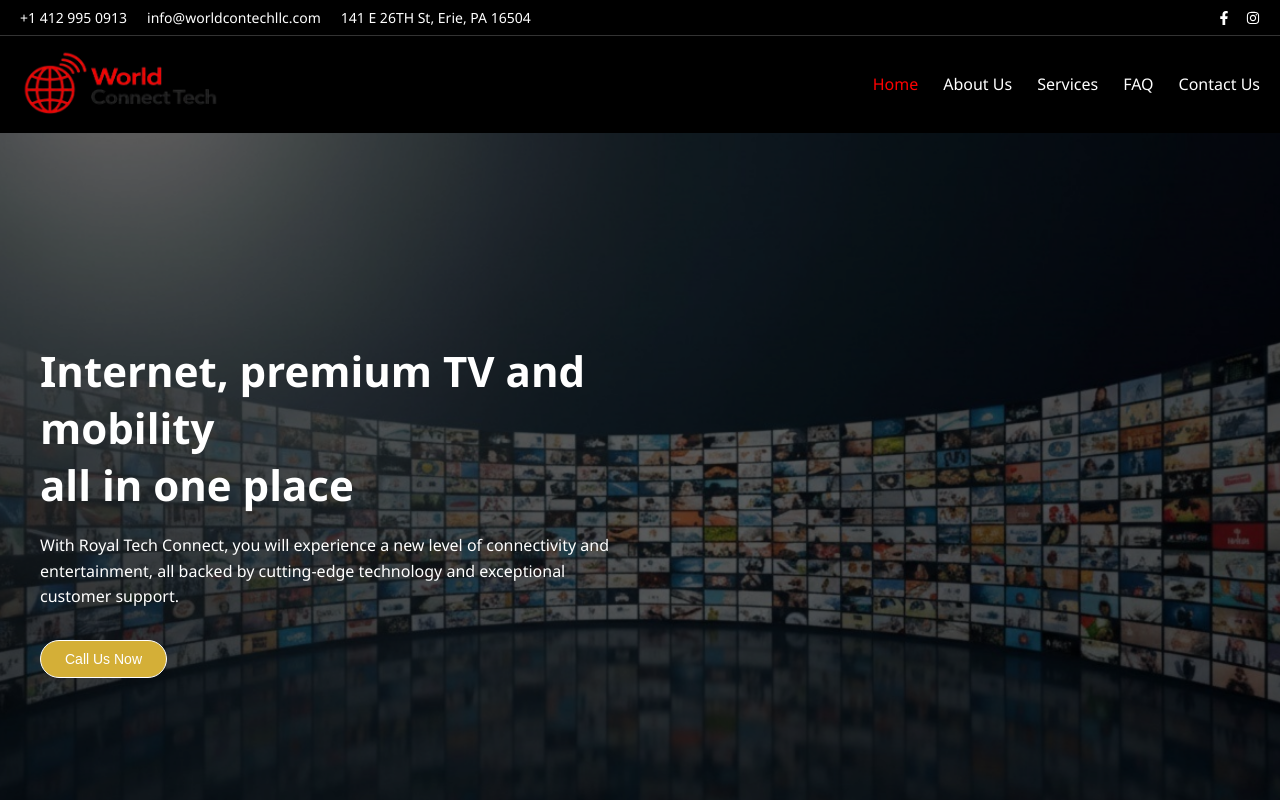
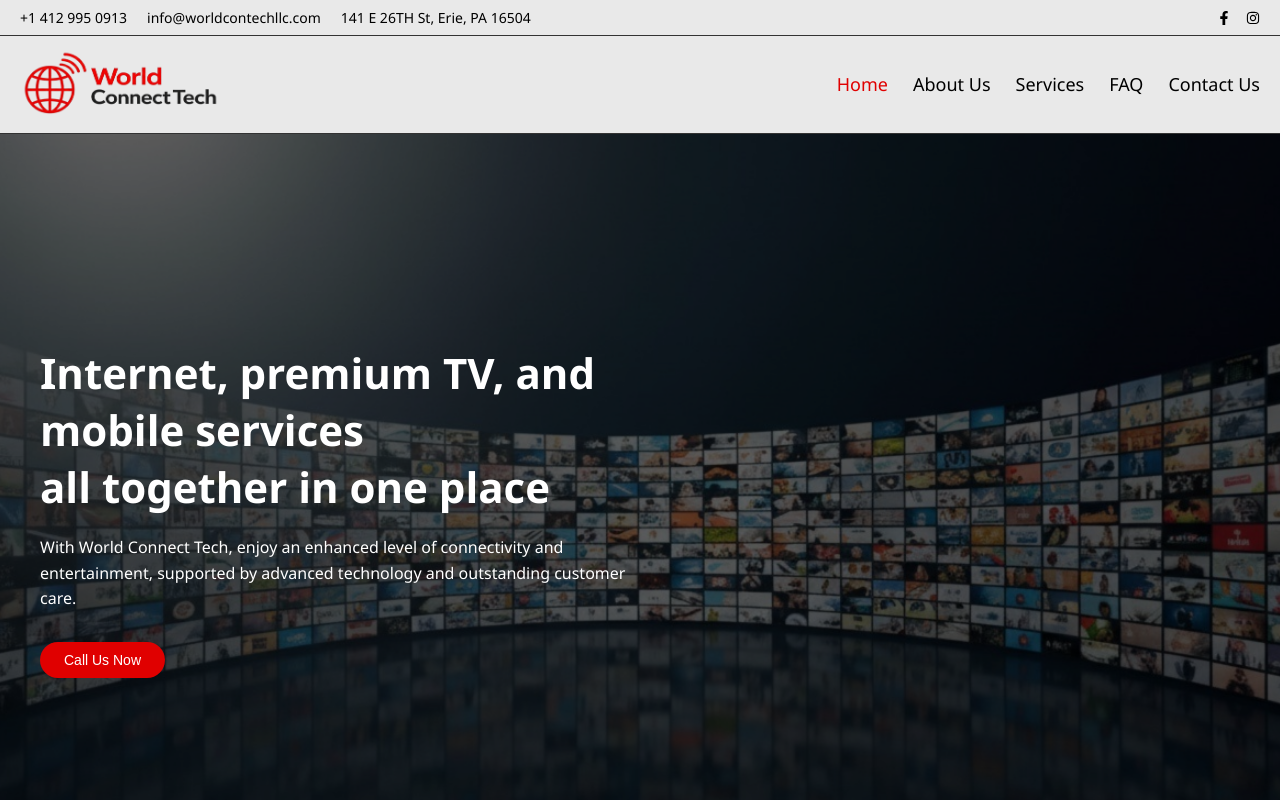
Before and after one commit to shif-aahmed/world-connect-tech, a React (Vite) app: page / in a window 1280 px wide. Built offline with nearby package versions, Linux system fonts and the light colour scheme.

Commit message:
first commit

```diff
--- a/src/components/FeaturesSection/FeaturesSection.css
+++ b/src/components/FeaturesSection/FeaturesSection.css
@@ -10,7 +10,7 @@
 .featuresContainer {
   max-width: 1200px;
   margin: auto;
-  background-color: #f7f5ef; /* light background */
+  background-color: rgb(233, 233, 233); /* light background */
   display: flex;
   gap: 30px;
   justify-content: space-between;
@@ -21,7 +21,7 @@
 }
 
 .featureCard {
-  background-color: #f7f5ef;
+  background-color: transparent;
   flex: 1 1 300px; /* responsive width */
   text-align: center;
   padding: 30px 20px;
@@ -34,7 +34,7 @@
   justify-content: center;     /* horizontal center */
   font-size: 24px;             /* adjust as needed */
   color: #ffffff;
-  background-color: #d4af37;
+  background-color: #e00000;
   width: 60px;                 /* make circle a bit bigger */
   height: 60px;
   border-radius: 50%;
--- a/src/components/FeaturesSection/FeaturesSection.jsx
+++ b/src/components/FeaturesSection/FeaturesSection.jsx
@@ -7,19 +7,19 @@ const FeaturesSection = () => {
       icon: <FaWifi />,
       title: "BROADBAND",
       description:
-        "Enjoy limitless high-speed internet connectivity that covers your entire family and all their devices without any restrictions.",
+        "Experience unlimited high-speed internet for your entire household and all devices, without any limits or interruptions.",
     },
     {
       icon: <FaTv />,
       title: "SATELLITE TV",
       description:
-        "Movies, kid's entertainment, sports, news and more! Over 200 channels! Watch with your loved ones, friends, and family.",
+        "Enjoy movies, kids' shows, sports, news, and more! Access over 200 channels with your family and friends.",
     },
     {
       icon: <FaMobileAlt />,
       title: "MOBILITY",
       description:
-        "Create a customized mobile solution that enables you to share, enjoy entertainment, and maintain global connectivity on your terms.",
+        "Get a tailored mobile solution from World Connect Tech that keeps you connected and entertained wherever you go.",
     },
   ];
 
--- a/src/components/Footer/Footer.css
+++ b/src/components/Footer/Footer.css
@@ -1,7 +1,8 @@
 .footer {
-    background-color: black;
-    color: white;
+    background-color: rgb(233, 233, 233);
+    color: rgb(0, 0, 0);
     padding: 50px 20px;
+    border-top: 1px solid #333;
   }
 
   .footerContainer {
@@ -28,7 +29,10 @@
     font-size: 14px;
     line-height: 1.6;
   }
-
+  .footerText a{
+    color: rgb(0, 0, 0);
+    text-decoration: none
+  }
   .footerSocials {
     display: flex;
     gap: 15px;
@@ -49,14 +53,16 @@
   .footerLink {
     cursor: pointer;
     font-size: 14px;
-    color: white;
+    color: rgb(0, 0, 0);
     transition: color 0.3s ease;
       text-decoration: none;
-
+  }
+  .footerLink:hover,.footerText a:hover{
+    color:  #e00000;
   }
 
   .footerLink.active {
-    color: red;
+    color:  #e00000;
   }
 
   /* Headings */
--- a/src/components/Footer/Footer.jsx
+++ b/src/components/Footer/Footer.jsx
@@ -22,8 +22,8 @@ const Footer = () => {
             <img src={logo} alt="Logo" />
           </div>
           <p className="footerText">
-            Royaltech Connect is your one-stop shop for TV, internet, and phone
-            services. We offer the best deal in your area, granted.
+            World Connect Tech is your one-stop shop for TV, internet, and phone
+            services. We provide the best deals in your area.
           </p>
           <div className="footerSocials">
             <FaFacebookF />
@@ -51,9 +51,18 @@ const Footer = () => {
 
         {/* Column 3 */}
         <div className="footerCol">
-          <h4>Get in connect</h4>
+          <h4>
+              Get in connect
+          </h4>
           <p className="footerText">
-            Don't miss our future updates. Get subscribed today.
+            <a href="tel:+14129950913">+1 412-995-0913</a>
+            <br />
+            <a href="mailto:info@worldcontechllc.com">
+            info@worldcontechllc.com
+            </a>
+            <br />
+            <br />
+            Don't miss our future updates.
           </p>
         </div>
       </div>
--- a/src/components/HeroBanner/HeroBanner.css
+++ b/src/components/HeroBanner/HeroBanner.css
@@ -34,9 +34,9 @@
   }
 
   .heroBtn {
-    background-color: #d4af37; /* gold */
+    background-color: #e00000; /* gold */
     color: white;
-    border: 1px solid white;
+    border: none;
     padding: 10px 24px;
     font-size: 14px;
     cursor: pointer;
--- a/src/components/HeroBanner/HeroBanner.jsx
+++ b/src/components/HeroBanner/HeroBanner.jsx
@@ -6,13 +6,12 @@ const HeroBanner = () => {
       <div className="heroOverlay">
         <div className="heroContent">
           <h1>
-            Internet, premium TV and mobility <br /> all in one place
+            Internet, premium TV, and mobile services <br /> all together in one place
           </h1>
 
           <p>
-            With Royal Tech Connect, you will experience a new level of
-            connectivity and entertainment, all backed by cutting-edge
-            technology and exceptional customer support.
+            With World Connect Tech, enjoy an enhanced level of connectivity and entertainment,
+            supported by advanced technology and outstanding customer care.
           </p>
 
           <a href="tel:+14129950913">
--- a/src/components/LiveSportsSection/LiveSportsSection.jsx
+++ b/src/components/LiveSportsSection/LiveSportsSection.jsx
@@ -6,12 +6,12 @@ const LiveSportsSection = () => {
   return (
     <section className="liveSportsSection">
       <h2 className="liveSportsHeading">
-        Exciting live sports and entertaining TV shows for your closest companions.
+        Thrilling live sports and captivating TV shows for you and your loved ones.
       </h2>
       <div className="liveSportsContent">
         <div className="liveSportsText">
           <p>
-            We are here to help you customize your ideal package for internet, cable television, and telephone services. Explore top-tier service providers available in your locality based on our expert recommendations. Feel free to contact us to learn about our special promotions.
+            At World Connect Tech, we help you build your perfect package for internet, cable TV, and phone services. Discover top-quality providers in your area through our expert guidance, and reach out to learn about our exclusive offers.
           </p>
         </div>
         <div className="liveSportsImage">
--- a/src/components/Navbar/Navbar.css
+++ b/src/components/Navbar/Navbar.css
@@ -1,7 +1,8 @@
 .navbar {
-  background-color: black;
-  color: white;
+  background-color: rgb(233, 233, 233);
+  color: rgb(0, 0, 0);
   width: 100%;
+  border-bottom: 1px solid #333;
 }
 
 /* Top bar */
@@ -27,14 +28,15 @@
 
 /* ✅ ADDED: style contact links */
 .contactInfo a {
-  color: white;
+  color: rgb(0, 0, 0);
   text-decoration: none;
   cursor: pointer;
+
 }
 
 .contactInfo a:hover {
   text-decoration: none;
-  color: white;
+  color: #e00000;
 }
 
 /* Bottom bar */
@@ -64,12 +66,15 @@
 .link {
   cursor: pointer;
   transition: color 0.3s ease;
-  color: white;
+  color: rgb(0, 0, 0);
   text-decoration: none;
+  font-size: 18px;
 }
-
+.link:hover {
+  color: #e00000;
+}
 .link.active {
-  color: red;
+  color: #e00000;
 }
 
 /* Menu toggle button */
@@ -91,7 +96,7 @@
   .links {
     display: none;
     flex-direction: column;
-    background-color: black;
+    background-color: rgb(0, 0, 0);
     position: absolute;
     top: 100%;
     right: 20px;
--- a/src/components/RetailersSection/RetailersSection.jsx
+++ b/src/components/RetailersSection/RetailersSection.jsx
@@ -9,12 +9,12 @@ import retailer6 from "../../assets/spectrumbusiness.png";
 
 const RetailersSection = () => {
   const retailers = [
+    retailer5,
+    retailer6,
     retailer1,
     retailer2,
     retailer3,
     retailer4,
-    retailer5,
-    retailer6,
   ];
 
   return (
```
